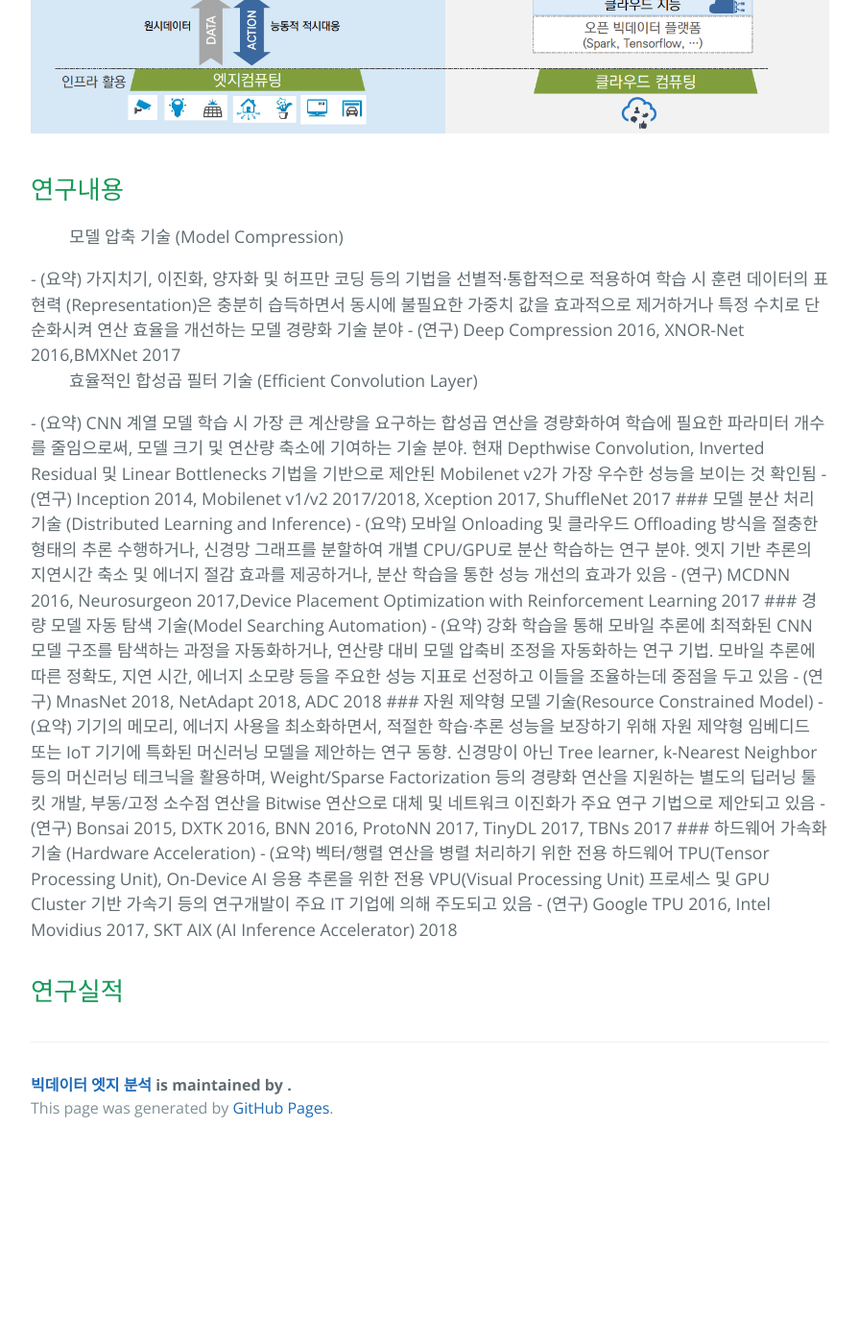
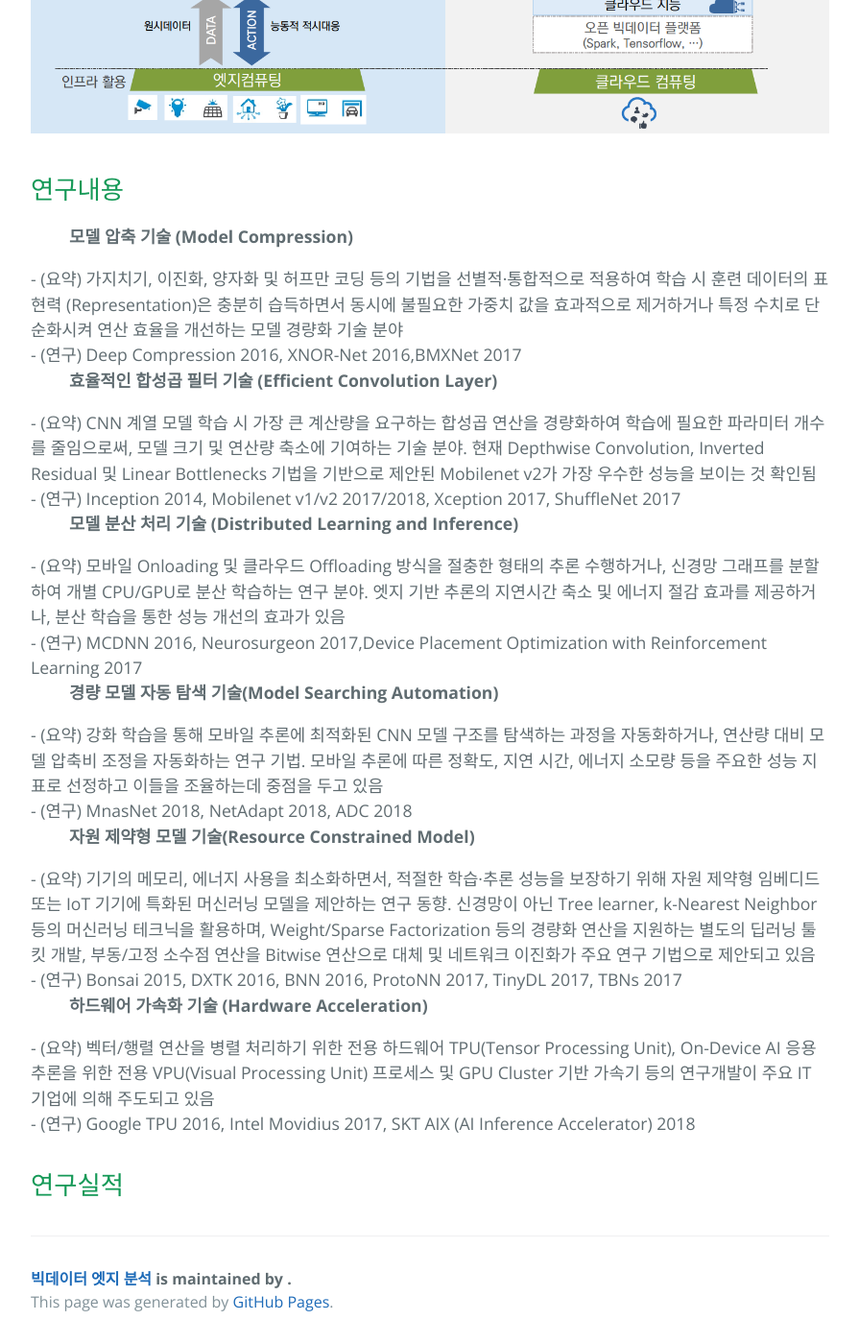
Before and after one commit to ETRI-EdgeAnalytics/docs, a Jekyll site: the page built from index.html, in a window 1280 px wide and 1400 px high, scrolled down 808 px. Shown: the whole window at 96% size, without its empty margins (192-1087 px from the left). Built offline with Jekyll 4.4.1, drawn with Linux system fonts in a browser that asks for light colours; before the commit the page ends 2006 px from its top, so only the background shows below that.

Commit message:
Add files via upload

```diff
--- a/index.html
+++ b/index.html
@@ -9,30 +9,32 @@ title: {{ site.name }}
 <img src="edge-system-figure.png" />
 
 <h2> 연구내용 </h2>
-  <ul class="posts"> 모델 압축 기술 (Model Compression) </ul>
-- (요약) 가지치기, 이진화, 양자화 및 허프만 코딩 등의 기법을 선별적·통합적으로 적용하여 학습 시 훈련 데이터의 표현력 (Representation)은 충분히 습득하면서 동시에 불필요한 가중치 값을 효과적으로 제거하거나 특정 수치로 단순화시켜 연산 효율을 개선하는 모델 경량화 기술 분야
-- (연구) Deep Compression 2016, XNOR-Net 2016,BMXNet 2017
+  <ul class="posts"> <b> 모델 압축 기술 (Model Compression) </b> </ul>
+- (요약) 가지치기, 이진화, 양자화 및 허프만 코딩 등의 기법을 선별적·통합적으로 적용하여 학습 시 훈련 데이터의 표현력 (Representation)은 충분히 습득하면서 동시에 불필요한 가중치 값을 효과적으로 제거하거나 특정 수치로 단순화시켜 연산 효율을 개선하는 모델 경량화 기술 분야 <br>
+- (연구) Deep Compression 2016, XNOR-Net 2016,BMXNet 2017 <br>
 
-<ul class="posts"> 효율적인 합성곱 필터 기술 (Efficient Convolution Layer) </ul>
-- (요약) CNN 계열 모델 학습 시 가장 큰 계산량을 요구하는 합성곱 연산을 경량화하여 학습에 필요한 파라미터 개수를 줄임으로써, 모델 크기 및 연산량 축소에 기여하는 기술 분야. 현재 Depthwise Convolution, Inverted Residual 및 Linear Bottlenecks 기법을 기반으로 제안된 Mobilenet v2가 가장 우수한 성능을 보이는 것 확인됨
-- (연구) Inception 2014, Mobilenet v1/v2 2017/2018, Xception 2017, ShuffleNet 2017
+<ul class="posts"> <b> 효율적인 합성곱 필터 기술 (Efficient Convolution Layer)</b> </ul>
+- (요약) CNN 계열 모델 학습 시 가장 큰 계산량을 요구하는 합성곱 연산을 경량화하여 학습에 필요한 파라미터 개수를 줄임으로써, 모델 크기 및 연산량 축소에 기여하는 기술 분야. 현재 Depthwise Convolution, Inverted Residual 및 Linear Bottlenecks 기법을 기반으로 제안된 Mobilenet v2가 가장 우수한 성능을 보이는 것 확인됨 <br>
+- (연구) Inception 2014, Mobilenet v1/v2 2017/2018, Xception 2017, ShuffleNet 2017 <br>
 
-### 모델 분산 처리 기술 (Distributed Learning and Inference)
-- (요약) 모바일 Onloading 및 클라우드 Offloading 방식을 절충한 형태의 추론 수행하거나, 신경망 그래프를 분할하여 개별 CPU/GPU로 분산 학습하는 연구 분야. 엣지 기반 추론의 지연시간 축소 및 에너지 절감 효과를 제공하거나, 분산 학습을 통한 성능 개선의 효과가 있음
-- (연구) MCDNN 2016, Neurosurgeon 2017,Device Placement Optimization with Reinforcement Learning 2017
+<ul class="posts"> <b>  모델 분산 처리 기술 (Distributed Learning and Inference) </b> </ul>
+- (요약) 모바일 Onloading 및 클라우드 Offloading 방식을 절충한 형태의 추론 수행하거나, 신경망 그래프를 분할하여 개별 CPU/GPU로 분산 학습하는 연구 분야. 엣지 기반 추론의 지연시간 축소 및 에너지 절감 효과를 제공하거나, 분산 학습을 통한 성능 개선의 효과가 있음 <br>
+- (연구) MCDNN 2016, Neurosurgeon 2017,Device Placement Optimization with Reinforcement Learning 2017 <br>
 
-### 경량 모델 자동 탐색 기술(Model Searching Automation)
-- (요약) 강화 학습을 통해 모바일 추론에 최적화된 CNN 모델 구조를 탐색하는 과정을 자동화하거나, 연산량 대비 모델 압축비 조정을 자동화하는 연구 기법. 모바일 추론에 따른 정확도, 지연 시간, 에너지 소모량 등을 주요한 성능 지표로 선정하고 이들을 조율하는데 중점을 두고 있음
-- (연구) MnasNet 2018, NetAdapt 2018, ADC 2018
+<ul class="posts"> <b> 경량 모델 자동 탐색 기술(Model Searching Automation) </b> </ul>
+- (요약) 강화 학습을 통해 모바일 추론에 최적화된 CNN 모델 구조를 탐색하는 과정을 자동화하거나, 연산량 대비 모델 압축비 조정을 자동화하는 연구 기법. 모바일 추론에 따른 정확도, 지연 시간, 에너지 소모량 등을 주요한 성능 지표로 선정하고 이들을 조율하는데 중점을 두고 있음  <br>
+- (연구) MnasNet 2018, NetAdapt 2018, ADC 2018<br>
 
-### 자원 제약형 모델 기술(Resource Constrained Model)
-- (요약) 기기의 메모리, 에너지 사용을 최소화하면서, 적절한 학습·추론 성능을 보장하기 위해 자원 제약형 임베디드 또는 IoT 기기에 특화된 머신러닝 모델을 제안하는 연구 동향. 신경망이 아닌 Tree learner, k-Nearest Neighbor 등의 머신러닝 테크닉을 활용하며, Weight/Sparse Factorization 등의 경량화 연산을 지원하는 별도의 딥러닝 툴킷 개발, 부동/고정 소수점 연산을 Bitwise 연산으로 대체 및 네트워크 이진화가 주요 연구 기법으로 제안되고 있음
-- (연구) Bonsai 2015, DXTK 2016, BNN 2016, ProtoNN 2017, TinyDL 2017, TBNs 2017
+<ul class="posts"> <b>  자원 제약형 모델 기술(Resource Constrained Model) </b> </ul>
+- (요약) 기기의 메모리, 에너지 사용을 최소화하면서, 적절한 학습·추론 성능을 보장하기 위해 자원 제약형 임베디드 또는 IoT 기기에 특화된 머신러닝 모델을 제안하는 연구 동향. 신경망이 아닌 Tree learner, k-Nearest Neighbor 등의 머신러닝 테크닉을 활용하며, Weight/Sparse Factorization 등의 경량화 연산을 지원하는 별도의 딥러닝 툴킷 개발, 부동/고정 소수점 연산을 Bitwise 연산으로 대체 및 네트워크 이진화가 주요 연구 기법으로 제안되고 있음   <br>
+- (연구) Bonsai 2015, DXTK 2016, BNN 2016, ProtoNN 2017, TinyDL 2017, TBNs 2017 <br>
 
-### 하드웨어 가속화 기술 (Hardware Acceleration)
-- (요약) 벡터/행렬 연산을 병렬 처리하기 위한 전용 하드웨어 TPU(Tensor Processing Unit), On-Device AI 응용 추론을 위한 전용 VPU(Visual Processing Unit) 프로세스 및 GPU Cluster 기반 가속기 등의 연구개발이 주요 IT 기업에 의해 주도되고 있음
-- (연구) Google TPU 2016, Intel Movidius 2017, SKT AIX (AI Inference Accelerator) 2018
+<ul class="posts"> <b>  하드웨어 가속화 기술 (Hardware Acceleration) </b> </ul>
+- (요약) 벡터/행렬 연산을 병렬 처리하기 위한 전용 하드웨어 TPU(Tensor Processing Unit), On-Device AI 응용 추론을 위한 전용 VPU(Visual Processing Unit) 프로세스 및 GPU Cluster 기반 가속기 등의 연구개발이 주요 IT 기업에 의해 주도되고 있음 <br>
+- (연구) Google TPU 2016, Intel Movidius 2017, SKT AIX (AI Inference Accelerator) 2018 <br>
 
 <h2> 연구실적 </h2>
 
+
+
 </div>
```
